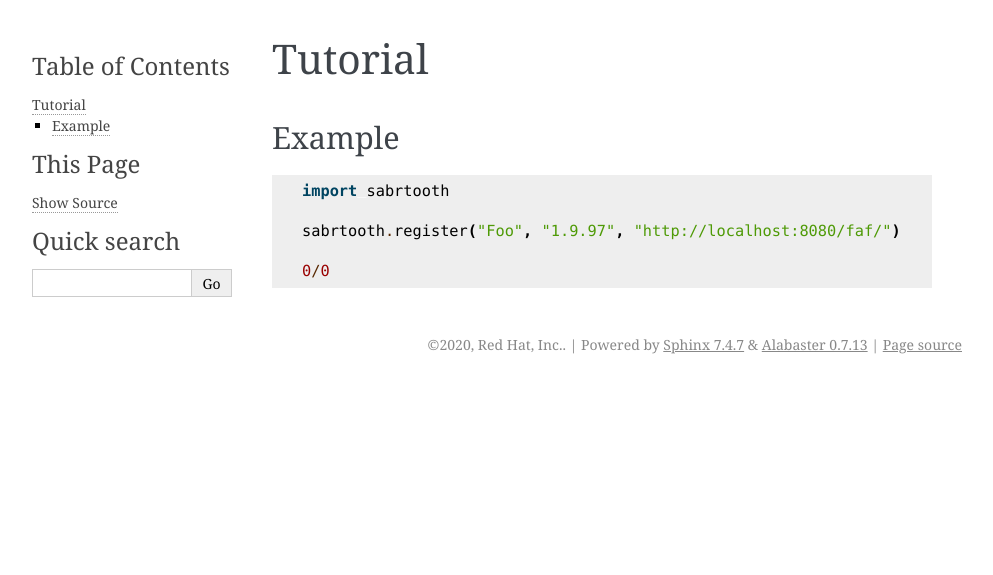
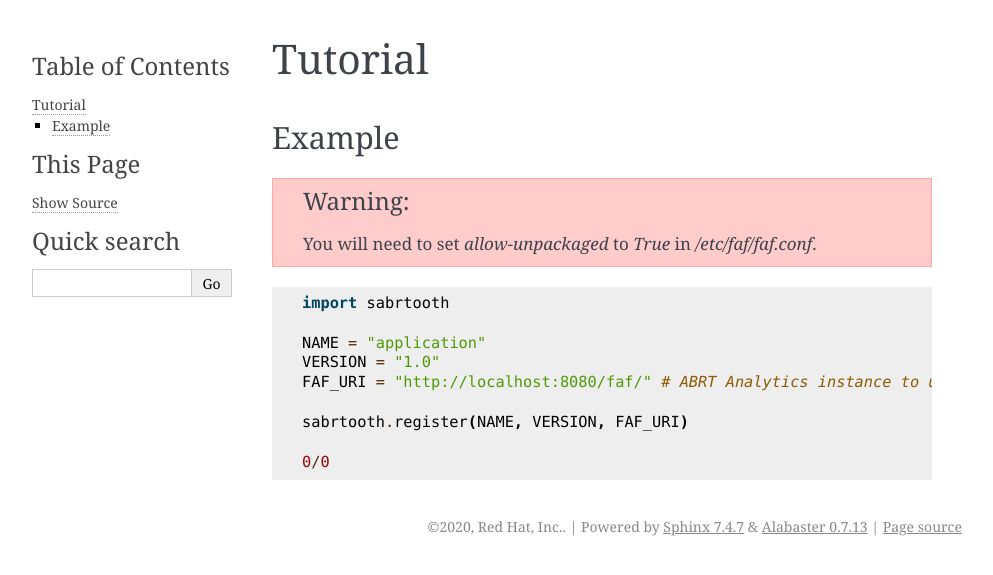
Before and after one commit to abrt/abrt-dev-modules, a Sphinx documentation site: the page built from docs/tutorial.rst, in a window 1280 px wide. Shown: the top 575 px of the page, without its empty margins (148-1141 px from the left). Built offline with Sphinx 7.4.7, drawn with Linux system fonts in a browser that asks for light colours.

```diff
--- a/docs/tutorial.rst
+++ b/docs/tutorial.rst
@@ -4,10 +4,17 @@ Tutorial
 Example
 -------
 
+.. warning::
+    You will need to set `allow-unpackaged` to `True` in `/etc/faf/faf.conf`.
+
 .. code-block::
 
     import sabrtooth
 
-    sabrtooth.register("Foo", "1.9.97", "http://localhost:8080/faf/")
+    NAME = "application"
+    VERSION = "1.0"
+    FAF_URI = "http://localhost:8080/faf/" # ABRT Analytics instance to use for reporting
+
+    sabrtooth.register(NAME, VERSION, FAF_URI)
 
     0/0
```
Also changed, not shown: README.md (+0 -19 lines).
